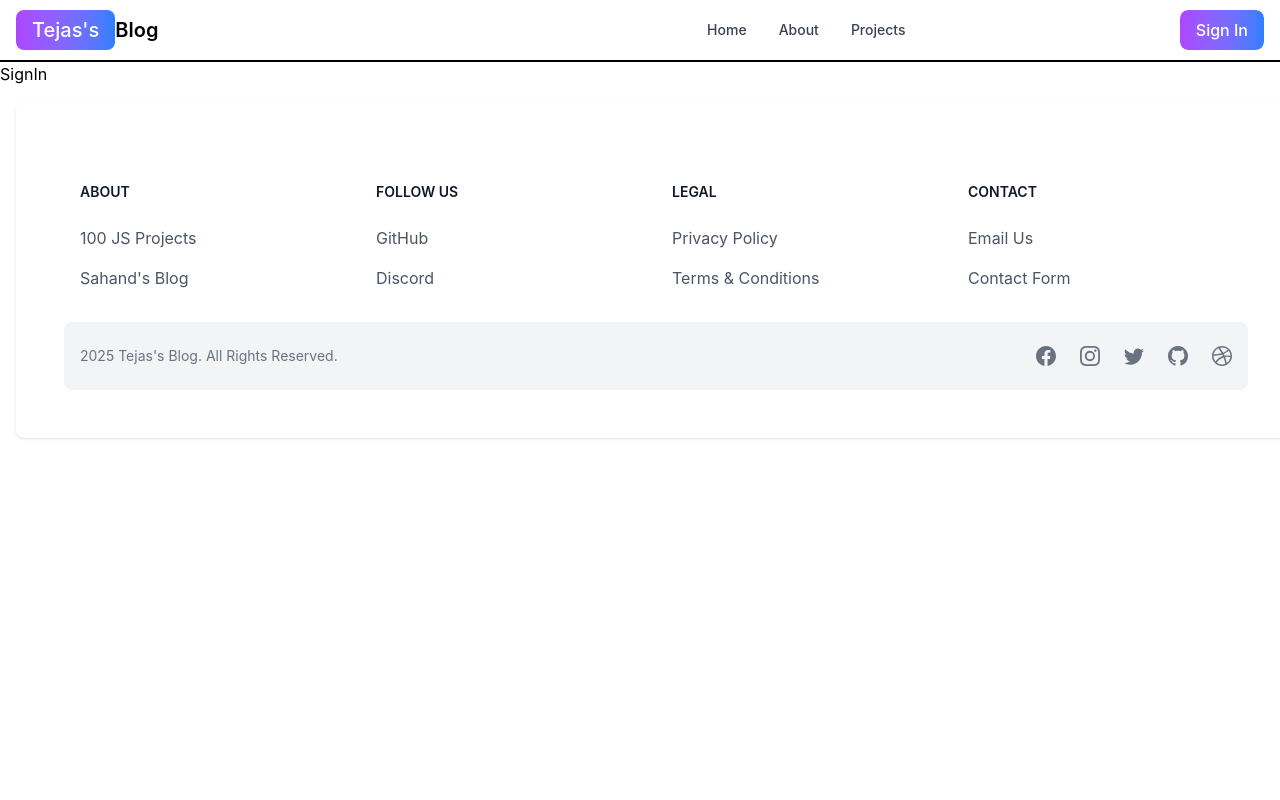
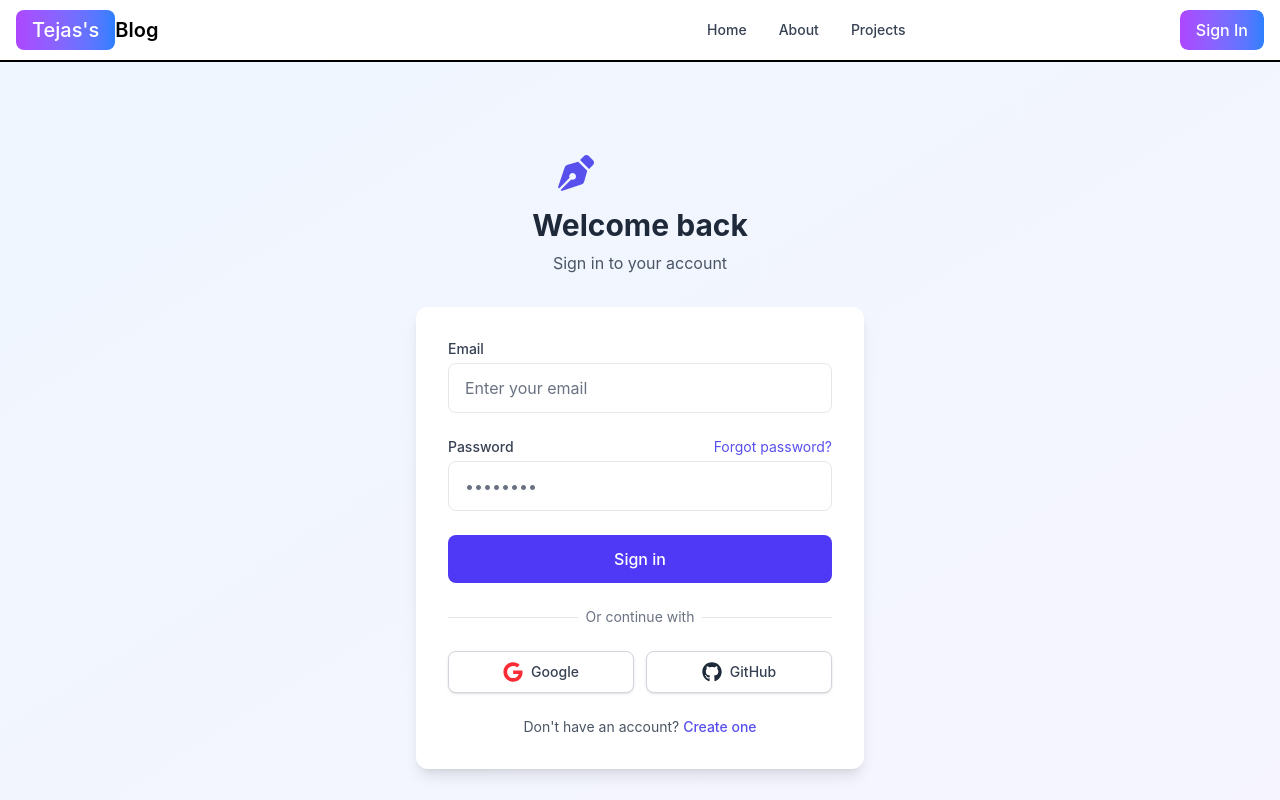
Before and after one commit to TejasSalunkeCode/Mern-blog, a React (Vite) app in the folder client/: page /sign-in in a window 1280 px wide. Shown: the top 800 px of the page. Built offline with nearby package versions, Linux system fonts and the light colour scheme.

Commit message:
add redux toolkit

```diff
--- a/client/package.json
+++ b/client/package.json
@@ -10,6 +10,7 @@
     "preview": "vite preview"
   },
   "dependencies": {
+    "@reduxjs/toolkit": "^2.9.0",
     "@tailwindcss/vite": "^4.1.13",
     "cors": "^2.8.5",
     "flowbite": "^3.1.2",
@@ -17,6 +18,7 @@
     "react": "^19.1.1",
     "react-dom": "^19.1.1",
     "react-icons": "^5.5.0",
+    "react-redux": "^9.2.0",
     "react-router-dom": "^7.9.1",
     "react-toastify": "^11.0.5"
   },
--- a/client/src/main.jsx
+++ b/client/src/main.jsx
@@ -3,8 +3,11 @@ import { createRoot } from 'react-dom/client'
 import './index.css'
 import App from './App.jsx'
 import React from 'react'
+import { store } from './redux/store'
+import { Provider } from 'react-redux'
+
 createRoot(document.getElementById('root')).render(
-  <StrictMode>
-    <App />
-  </StrictMode>,
+  <Provider store={store}>
+      <App />
+    </Provider>,
 )
--- a/client/src/pages/SignIn.jsx
+++ b/client/src/pages/SignIn.jsx
@@ -1,9 +1,178 @@
-import React from 'react'
+import React, { useState } from 'react';
+import { Link, useNavigate } from 'react-router-dom';
+import { FaPenNib, FaGoogle, FaGithub } from 'react-icons/fa';
+import { useDispatch, useSelector } from 'react-redux';
+import { signInStart, signInSuccess, signInFailure } from '../redux/user/userSlice';
 
 export default function SignIn() {
+  const [formData, setFormData] = useState({});
+  const navigate = useNavigate();
+  const dispatch = useDispatch();
+  const { loading, error: errorMessage } = useSelector((state) => state.user);
+
+  const handleChange = (e) => {
+    setFormData({ ...formData, [e.target.id]: e.target.value.trim() });
+  };
+
+  const handleSubmit = async (e) => {
+    e.preventDefault();
+
+    if (!formData.email || !formData.password) {
+      return dispatch(signInFailure('Please fill out all fields.'));
+    }
+
+    try {
+      dispatch(signInStart());
+
+      const response = await fetch('http://localhost:3000/api/auth/signin', {
+        method: 'POST',
+        headers: {
+          'Content-Type': 'application/json',
+          'Accept': 'application/json'
+        },
+        credentials: 'include',
+        body: JSON.stringify(formData),
+      });
+
+      const data = await response.json();
+
+      if (!response.ok) {
+        throw new Error(data.message || 'Sign in failed');
+      }
+
+      dispatch(signInSuccess(data));
+      navigate('/');
+    } catch (error) {
+      console.error('Error during sign in:', error);
+      dispatch(signInFailure(error.message || 'Something went wrong. Please try again.'));
+    }
+  };
+
   return (
-    <div>
-      <h1>SignIn</h1>
+    <div className="min-h-screen bg-gradient-to-br from-blue-50 to-purple-50 flex items-center justify-center p-4">
+      <div className="w-full max-w-md">
+        <div className="text-center mb-8">
+          <div className="flex items-center justify-center mb-4">
+            <FaPenNib className="text-4xl text-indigo-600 mr-2" />
+            <span className="text-2xl font-bold bg-gradient-to-r from-indigo-600 to-purple-600 bg-clip-text text-transparent">
+              BlogForge
+            </span>
+          </div>
+          <h1 className="text-3xl font-bold text-gray-800 mb-2">Welcome back</h1>
+          <p className="text-gray-600">Sign in to your account</p>
+        </div>
+
+        <div className="bg-white rounded-xl shadow-lg p-8">
+          {errorMessage && (
+            <div className="mb-4 p-3 bg-red-100 border border-red-400 text-red-700 rounded">
+              {errorMessage}
+            </div>
+          )}
+          <form onSubmit={handleSubmit} className="space-y-6">
+            <div className="space-y-1">
+              <label htmlFor="email" className="block text-sm font-medium text-gray-700">
+                Email
+              </label>
+              <div className="relative">
+                <input
+                  id="email"
+                  type="email"
+                  onChange={handleChange}
+                  className="w-full px-4 py-3 border border-gray-200 rounded-lg focus:ring-2 focus:ring-indigo-500 focus:border-indigo-500 transition-all duration-200"
+                  placeholder="Enter your email"
+                />
+              </div>
+            </div>
+
+            <div className="space-y-1">
+              <div className="flex justify-between items-center">
+                <label htmlFor="password" className="block text-sm font-medium text-gray-700">
+                  Password
+                </label>
+                <Link to="/forgot-password" className="text-sm text-indigo-600 hover:text-indigo-500">
+                  Forgot password?
+                </Link>
+              </div>
+              <div className="relative">
+                <input
+                  id="password"
+                  type="password"
+                  onChange={handleChange}
+                  className="w-full px-4 py-3 border border-gray-200 rounded-lg focus:ring-2 focus:ring-indigo-500 focus:border-indigo-500 transition-all duration-200"
+                  placeholder="••••••••"
+                />
+              </div>
+            </div>
+
+            <button
+              type="submit"
+              disabled={loading}
+              className="w-full bg-indigo-600 text-white py-3 px-4 rounded-lg font-medium hover:bg-indigo-700 transition-colors duration-200 focus:outline-none focus:ring-2 focus:ring-indigo-500 focus:ring-offset-2 flex items-center justify-center gap-2 disabled:opacity-70"
+            >
+              {loading ? (
+                <>
+                  <svg className="animate-spin h-5 w-5 text-white" xmlns="http://www.w3.org/2000/svg" fill="none" viewBox="0 0 24 24">
+                    <circle className="opacity-25" cx="12" cy="12" r="10" stroke="currentColor" strokeWidth="4"></circle>
+                    <path className="opacity-75" fill="currentColor" d="M4 12a8 8 0 018-8V0C5.373 0 0 5.373 0 12h4zm2 5.291A7.962 7.962 0 014 12H0c0 3.042 1.135 5.824 3 7.938l3-2.647z"></path>
+                  </svg>
+                  Signing in...
+                </>
+              ) : (
+                'Sign in'
+              )}
+            </button>
+          </form>
+
+          <div className="mt-6">
+            <div className="relative">
+              <div className="absolute inset-0 flex items-center">
+                <div className="w-full border-t border-gray-200"></div>
+              </div>
+              <div className="relative flex justify-center text-sm">
+                <span className="px-2 bg-white text-gray-500">Or continue with</span>
+              </div>
+            </div>
+
+            <div className="mt-6 grid grid-cols-2 gap-3">
+              <button
+                type="button"
+                className="w-full inline-flex justify-center items-center py-2.5 px-4 border border-gray-300 rounded-lg shadow-sm bg-white text-sm font-medium text-gray-700 hover:bg-gray-50 focus:outline-none focus:ring-2 focus:ring-offset-2 focus:ring-indigo-500"
+              >
+                <FaGoogle className="w-5 h-5 text-red-500" />
+                <span className="ml-2">Google</span>
+              </button>
+              <button
+                type="button"
+                className="w-full inline-flex justify-center items-center py-2.5 px-4 border border-gray-300 rounded-lg shadow-sm bg-white text-sm font-medium text-gray-700 hover:bg-gray-50 focus:outline-none focus:ring-2 focus:ring-offset-2 focus:ring-indigo-500"
+              >
+                <FaGithub className="w-5 h-5 text-gray-800" />
+                <span className="ml-2">GitHub</span>
+              </button>
+            </div>
+
+            <p className="mt-6 text-center text-sm text-gray-600">
+              Don't have an account?{' '}
+              <Link to="/sign-up" className="text-indigo-600 hover:underline font-medium">
+                Create one
+              </Link>
+            </p>
+          </div>
+
+
+        </div>
+{/*
+        <p className="mt-8 text-center text-xs text-gray-500">
+          By creating an account, you agree to our{' '}
+          <Link to="/terms" className="text-indigo-600 hover:underline">
+            Terms of Service
+          </Link>{' '}
+          and{' '}
+          <Link to="/privacy" className="text-indigo-600 hover:underline">
+            Privacy Policy
+          </Link>
+          .
+        </p> */}
+      </div>
     </div>
-  )
+  );
 }
--- a/client/src/pages/SignUp.jsx
+++ b/client/src/pages/SignUp.jsx
@@ -202,13 +202,6 @@ export default function SignUp() {
               </Link>
             </p>
           </div>
-
-          <p className="mt-6 text-center text-sm text-gray-600">
-            Already have an account?{' '}
-            <Link to="/sign-in" className="font-medium text-indigo-600 hover:text-indigo-500">
-              Sign in
-            </Link>
-          </p>
         </div>
 {/*
         <p className="mt-8 text-center text-xs text-gray-500">
--- /dev/null
+++ b/client/src/redux/store.js
@@ -0,0 +1,8 @@
+import { configureStore } from '@reduxjs/toolkit'
+import userReducer from './user/userSlice'
+
+export const store = configureStore({
+  reducer: {
+    user: userReducer,
+  },
+})
--- /dev/null
+++ b/client/src/redux/user/userSlice.js
@@ -0,0 +1,35 @@
+import { createSlice } from "@reduxjs/toolkit";
+
+const initialState = {
+  currentUser: null,
+  error: null,
+  loading: false,
+};
+
+const userSlice = createSlice({
+  name: "user",
+  initialState,
+  reducers: {
+    signInStart: (state) => {
+      state.loading = true;
+      state.error = null;
+    },
+    signInSuccess: (state, action) => {
+      state.currentUser = action.payload;
+      state.loading = false;
+      state.error = null;
+    },
+    signInFailure: (state, action) => {
+      state.loading = false;
+      state.error = action.payload;
+    },
+    signOutStart: (state, action) => {
+      state.loading = false;
+      state.error = action.payload;
+    },
+  },
+});
+
+export const { signInStart, signInSuccess, signInFailure}=userSlice.actions;
+
+export default userSlice.reducer;
```
Also changed, not shown: 2 other files (tests, documents, lock files or other folders).
